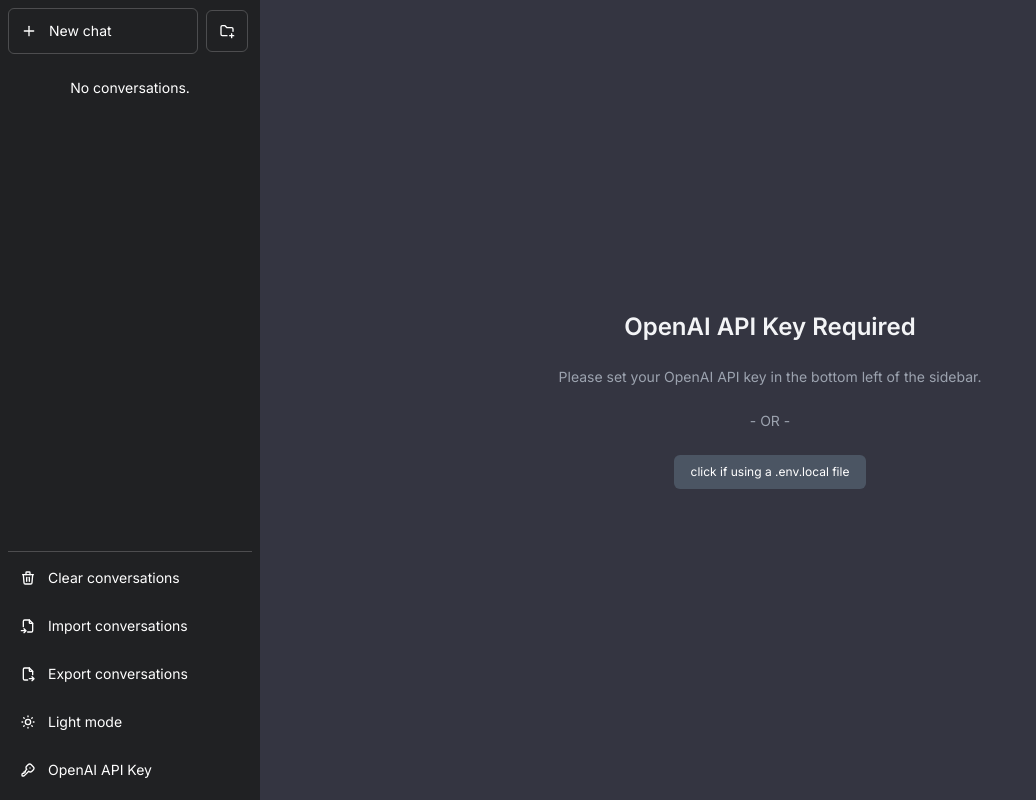
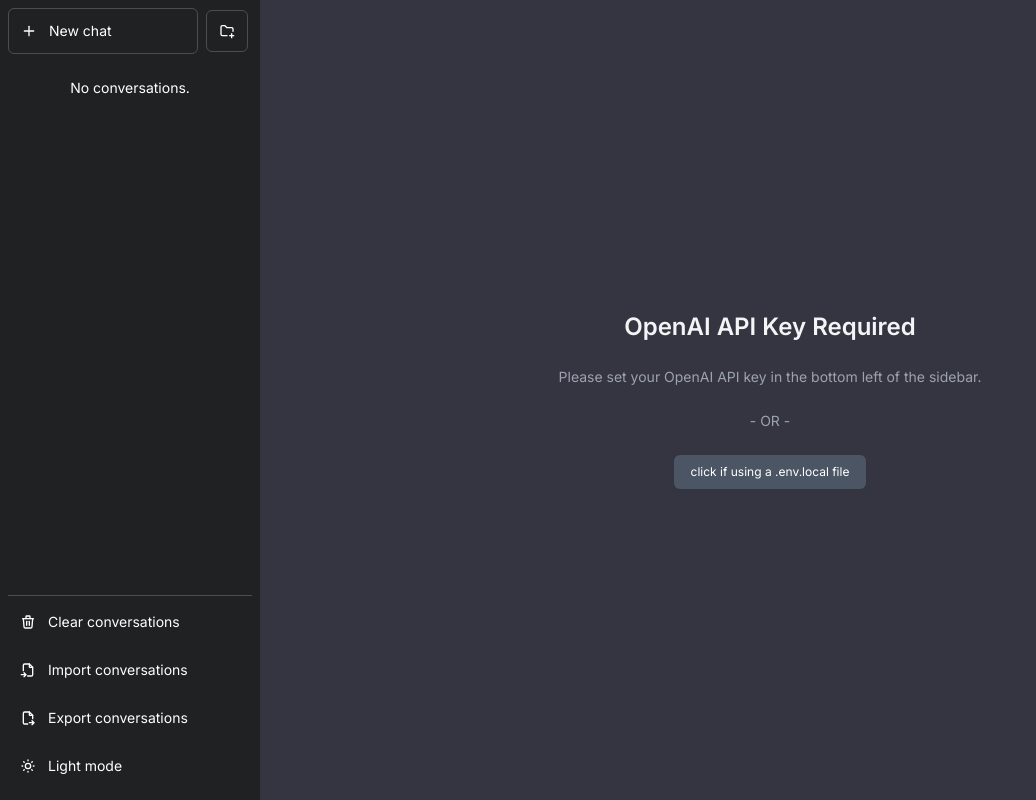
Before and after one commit to Elvislanpop/Chat, a Next.js app: page / in a window 1280 px wide. Shown: the whole page, without its empty margins (0-1036 px from the left). Built offline with nearby package versions, Linux system fonts and the light colour scheme.

Commit message:
no message

```diff
--- a/components/Sidebar/Key.tsx
+++ b/components/Sidebar/Key.tsx
@@ -57,10 +57,11 @@
       </div>
     </div>
   ) : (
-    <SidebarButton
-      text="OpenAI API Key"
-      icon={<IconKey size={16} />}
-      onClick={() => setIsChanging(true)}
-    />
+    <span></span>
+    // <SidebarButton
+    //   text="OpenAI API Key"
+    //   icon={<IconKey size={16} />}
+    //   onClick={() => setIsChanging(true)}
+    // />
   );
 };
```
